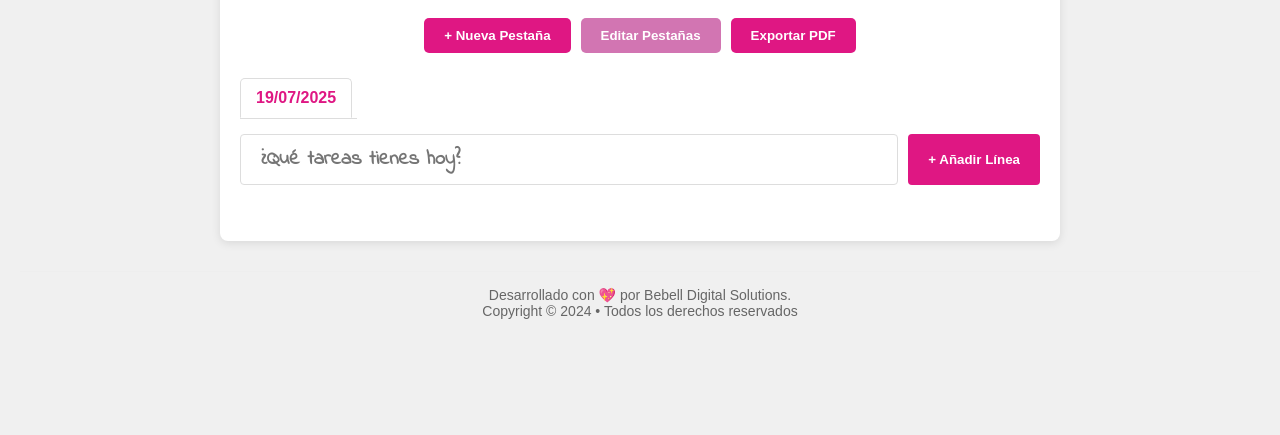
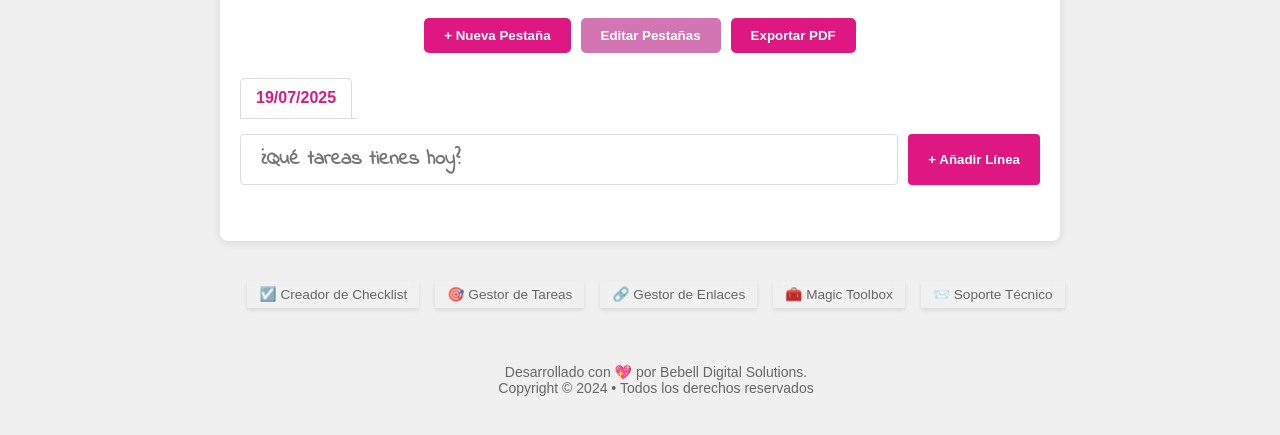
Before and after one commit to Bebell-Digital-Solutions/checklist-creator, a plain HTML site: page espanol.html in a window 1280 px wide. Shown: the part 133-568 px from the top of the page. Drawn offline with nearby package versions, Linux system fonts and the light colour scheme.

Commit message:
Update espanol.html

```diff
--- a/espanol.html
+++ b/espanol.html
@@ -336,6 +336,77 @@
       background-color: #f44336;
     }
 
+
+  /* ===== FOOTER ===== */
+.footer {
+    margin-top: 20px;
+    padding: 1rem;
+    background: var(--card);
+    border: 1px solid var(--border);
+    text-align: center;
+    width: 100%;
+    border-radius: 7px;
+    z-index: 10;
+}
+
+
+.social-links {
+    display: flex;
+    justify-content: center;
+    gap: 1rem;
+    margin: 0;
+    flex-wrap: wrap;
+    padding: 0.25rem;
+}
+
+.social-link {
+    color: var(--text-light);
+    text-decoration: none;
+    display: flex;
+    align-items: center;
+    gap: 0.25rem;
+    padding: 0.35rem 0.75rem;
+    border-radius: var(--radius);
+    background: rgba(255, 255, 255, 0.03);
+    backdrop-filter: blur(8px);
+    -webkit-backdrop-filter: blur(8px);
+    transition: all 0.3s ease;
+    font-size: 0.85rem;
+    box-shadow: 0 2px 4px rgba(0, 0, 0, 0.1);
+}
+
+.social-link:hover {
+    color: var(--text);
+    background: rgba(255, 255, 255, 0.05);
+    transform: translateY(-2px);
+    box-shadow: 0 4px 8px rgba(0, 0, 0, 0.15);
+}
+
+
+.bebell-footer p {
+    align-items: center;
+    text-align: center;
+    font-size: 12px;
+    line-height: 1.5;
+    margin: 0;
+    padding: 30px;
+}
+
+.bebell-link {
+    color: inherit;
+    text-decoration: none;
+    transition: color 0.3s ease;
+}
+
+.bebell-link:hover {
+    color: #df1783;
+}
+
+
+
+
+
+
   </style>
 </head>
 <body>
@@ -378,6 +449,35 @@
     <ul id="todoList"></ul>
 
   </div>
+
+
+
+    <!-- Pie de página -->
+    <footer class="footer">
+        <div class="social-links">
+            <a href="https://bebell-digital-solutions.github.io/checklist-creator/espanol/" class="social-link" target="_blank" rel="noopener">
+                <span>☑️</span> Creador de Checklist
+            </a>
+            <a href="https://bebell-digital-solutions.github.io/tasks-manager/espanol/" class="social-link" target="_blank" rel="noopener">
+                <span>🎯</span> Gestor de Tareas
+            </a>
+            <a href="https://bebell-digital-solutions.github.io/bookmark-page/espanol/" class="social-link" target="_blank" rel="noopener">
+                <span>🔗</span> Gestor de Enlaces
+            </a>
+            <a href="https://bebell-digital-solutions.github.io/magic-toolbox-aplicacion/" class="social-link" target="_blank" rel="noopener">
+                <span>🧰</span> Magic Toolbox
+            </a>
+            <a href="mailto:soporte@bebelldigitalsolutions.com" class="social-link" target="_blank" rel="noopener">
+                <span>📨</span> Soporte Técnico
+            </a>
+        </div>
+    </footer>
+
+
+
+
+
+
 
   <div class="footer">
     Desarrollado con <span>💖</span> por Bebell Digital Solutions.<br>
```
